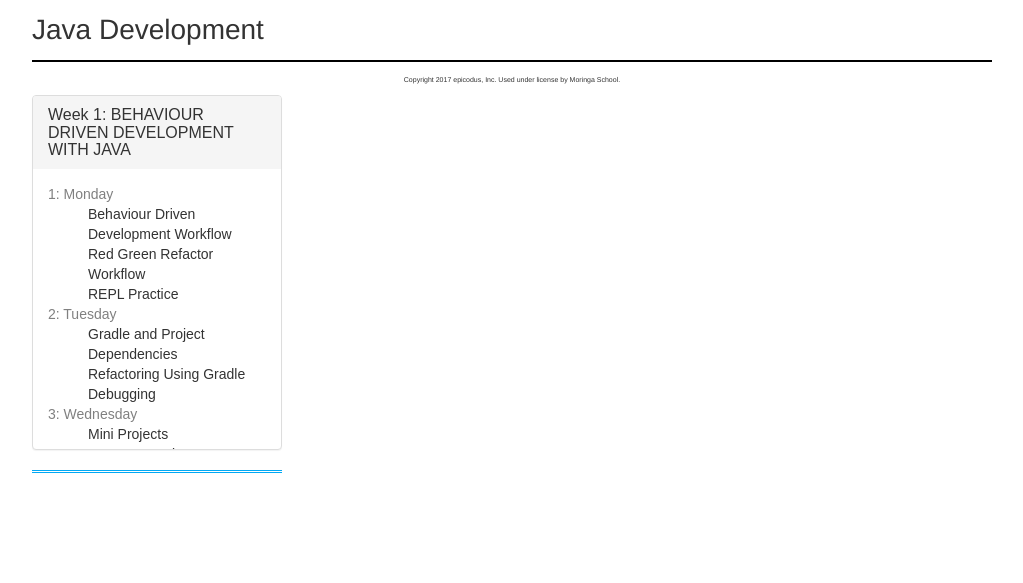
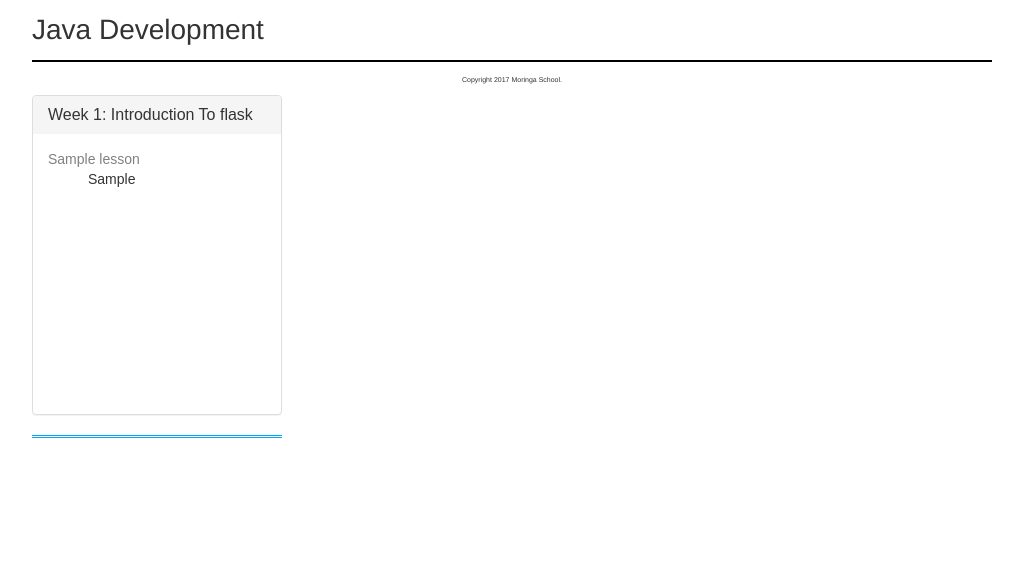
Before and after one commit to mbuthiya/Django-lms, a Flask app: page / in a window 1280 px wide, after a click that opens the changed part. Shown: the top 583 px of the page, without its empty margins (128-1151 px from the left). Run offline with Flask 2, Linux system fonts and the light colour scheme; tables that the repository leaves empty hold one stand-in row (values such as "Sample post"); some libraries are stand-ins or nearby versions.

Commit message:
Add template file

```diff
--- a/app/main/views.py
+++ b/app/main/views.py
@@ -6,4 +6,5 @@ from .. import db
 @main.route('/')
 def index():
     week1 =Lesson.query.filter_by(week_number = 1).all()
-    return render_template('main/index.html',week1=week1)
+    weeks = {"Introduction To flask":week1}
+    return render_template('main/index.html',weeks=weeks)
--- /dev/null
+++ b/app/templates/macros/day_macro.html
@@ -0,0 +1,12 @@
+{% import 'macros/lesson_macro.html' as macros%}
+{% macro loop_days(list_days)%}
+
+  {% for day in list_days%}
+    {% set lessons = day.lessons.split(',') %}
+    <li><a class="load done" href="#01.html">{{day.day_name}}</a></li>
+    <ul>
+      {{ macros.loop_lessons(lessons)}}
+    </ul>
+  {%endfor%}
+
+{%endmacro%}
--- /dev/null
+++ b/app/templates/macros/lesson_macro.html
@@ -0,0 +1,7 @@
+{% macro loop_lessons(lessons)%}
+  {% for lesson in lessons%}
+
+    <li>{{lesson}}</li>
+
+  {% endfor %}
+{%endmacro%}
--- /dev/null
+++ b/app/templates/macros/week_macro.html
@@ -0,0 +1,20 @@
+{% import 'macros/day_macro.html' as macros%}
+{% macro loop_weeks(weeks)%}
+  <!-- Loop through the weeks -->
+  {% for title,week in weeks.items()%}
+  <div class="panel panel-default">
+    <div class="panel-heading">
+      <h4 class="panel-title">
+                    <a data-toggle="collapse" data-parent="#accordion" href="#collapse1">Week 1: {{title}}</a>
+                    </h4>
+    </div>
+    <div id="collapse1" class="panel-collapse collapse">
+      <div>
+        <ol class="panel-body">
+          {{ macros.loop_days(week)}}
+        </ol>
+      </div>
+    </div>
+  </div>
+  {%endfor%}
+{%endmacro%}
--- a/app/templates/main/index.html
+++ b/app/templates/main/index.html
@@ -1,4 +1,5 @@
 {% extends 'main/base.html'%}
+{% import 'macros/week_macro.html' as macros%}
 
 {% block content %}
 <div id="container">
@@ -8,69 +9,20 @@
       <br>
       <section>
         <div class="panel-group" id="accordion">
-          <!-- week 1 -->
-          <div class="panel panel-default">
-            <div class="panel-heading">
-              <h4 class="panel-title">
-                            <a data-toggle="collapse" data-parent="#accordion" href="#collapse1">Week 1: BEHAVIOUR DRIVEN DEVELOPMENT WITH JAVA</a>
-                            </h4>
-            </div>
-            <div id="collapse1" class="panel-collapse collapse">
-              <div>
-                <ol class="panel-body">
-                  <li><a class="load done" href="#01.html">1: Monday</a></li>
-                  <ul>
-                    <li>Behaviour Driven Development Workflow</li>
-                    <li>Red Green Refactor Workflow</li>
-                    <li>REPL Practice</li>
-                  </ul>
-                  <li><a class="load done" href="#02.html">2: Tuesday</a></li>
-                  <ul>
-                    <li>Gradle and Project Dependencies</li>
-                    <li>Refactoring Using Gradle</li>
-                    <li>Debugging</li>
-                  </ul>
-                  <li><a class="load done" href="#03.html">3: Wednesday</a></li>
-                  <ul>
-                    <li>Mini Projects</li>
-                    <li>Leap Year Using BDD</li>
-                    <li>BDD with Objects and Encapsulation</li>
-                    <li>Front-End User Interface</li>
-                    <li>Gitignore</li>
-                    <li>Wrapper Classes</li>
-                    <li>Random</li>
-                  </ul>
-                  <li><a class="load done" href="#04.html">4: Thursday</a></li>
-                  <ul>
-                    <li>Exercises</li>
-                    <li>Formatted Strings</li>
-                  </ul>
-                  <li><a class="load done" href="#05.html">5: Friday</a></li>
-                  <ul>
-                    <li>Command Line Word Game</li>
-                  </ul>
-                  <li><a class="load done" href="#weekend-one.html">Weekend</a></li>
-                  <ul>
-                    <li>Web Applications in Java Objectives</li>
-                    <li>Web Clients and Servers</li>
-                    <li>Uniform Resource Locator (URL)</li>
-                    <li>HTTP Requests &amp; Response</li>
-                    <li>Web Developer Tools</li>
-                  </ul>
-                </ol>
-              </div>
-            </div>
-          </div>
+          {{ macros.loop_weeks(weeks) }}
 
         </div>
       </section>
     </nav>
+
     <div id="content">
       <!-- content from the html pages in client folder goes here  -->
     </div>
+
     <footer>
-      <p>Copyright 2017 epicodus, Inc. Used under license by Moringa School.</p>
+      <p>Copyright 2017 Moringa School.</p>
     </footer>
+
   </div>
 
 {% endblock %}
```
Also changed, not shown: app/admin/views.py (+18 -1 lines).
